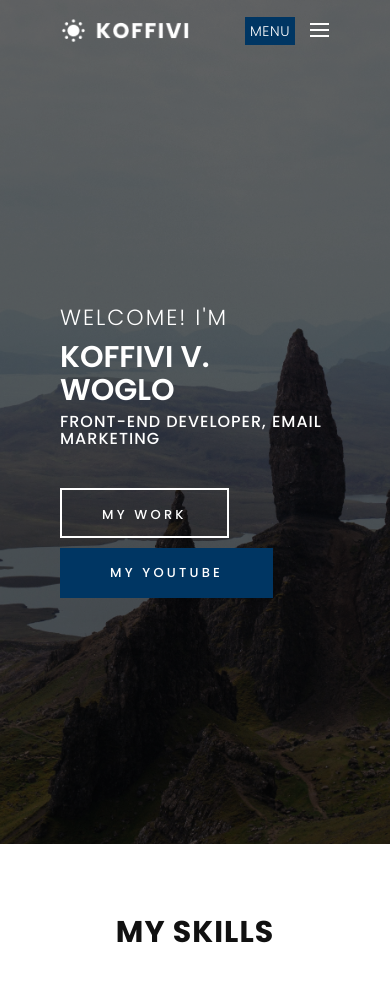
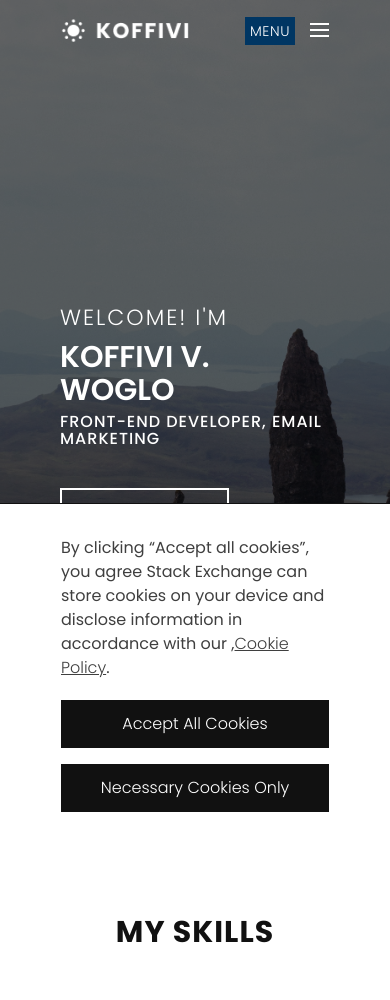
Before and after one commit to VincentWoglo/Portfolio, a PHP site: page / in a window 390 px wide. Shown: the top 1000 px of the page. Run offline with PHP 8.4, Linux system fonts and the light colour scheme; some libraries are stand-ins or nearby versions.

Commit message:
Cookie banner

```diff
--- a/assets/css/kw_style.css
+++ b/assets/css/kw_style.css
@@ -38,3 +38,62 @@
 .take-me-home-btn:hover {
     color: #000;
 }
+
+
+/* Cookie banner */
+aside .cookie-banner-section {
+    position: fixed;
+    z-index: 9997483647;
+    background-color: #ffffff;
+    border-top: 1px #111111 solid;
+    bottom: 0;
+    width: 100%;
+}
+
+aside .cookie-banner-section .container {
+    padding: 32px 0;
+}
+
+aside .cookie-banner-section .container a {
+    color: #3f3f3f;
+    text-decoration: underline;
+}
+
+aside .cookie-banner-section .container .action-btn-wrapper {
+    display: flex;
+    align-items: center;
+    column-gap: 16px;
+    margin-top: 20px;
+}
+
+
+aside .cookie-banner-section .container .action-btn-wrapper a {
+    padding: 16px;
+    background-color: #111111;
+    color: #ffffff;
+    text-decoration: none;
+
+}
+
+@media only screen and (max-width: 601px) {
+    .container {
+        padding: ;
+    }
+    aside .cookie-banner-section .container .action-btn-wrapper {
+        flex-direction: column;
+        column-gap: unset;
+        row-gap: 16px;
+    }
+
+    aside .cookie-banner-section .container .action-btn-wrapper a {
+        width: 100%;
+        text-align: center;
+    }
+}
+
+@media only screen and (max-width: 520px) {
+    aside .cookie-banner-section .container {
+        padding-left: 16px;
+        padding-right: 16px;
+    }
+}
--- a/index.html
+++ b/index.html
@@ -99,6 +99,27 @@
           <script src="https://oss.maxcdn.com/html5shiv/3.7.2/html5shiv.min.js"></script>
           <script src="https://oss.maxcdn.com/respond/1.4.2/respond.min.js"></script>
         <![endif]-->
+
+		<aside>
+			<section class="cookie-banner-section">
+				<div class="container">
+					<!-- <div class="cookie-icon-wrapper">
+						<img src="" alt="">
+					</div> -->
+					<p class="">
+						By clicking “Accept all cookies”, you agree Stack Exchange can store cookies on your device and disclose information in accordance with our ,<a href="" target="_blank" rel="noopener noreferrer">Cookie Policy</a>.
+					</p>
+					<div class="action-btn-wrapper">
+						<a href="">
+							Accept all cookies
+						</a>
+						<a href="">
+							Necessary cookies only
+						</a>
+					</div>
+				</div>
+			</section>
+		</aside>
 
 		<div id="loading-wrap">
 			<div class="cp-preloader cp-preloader_type1">
```
